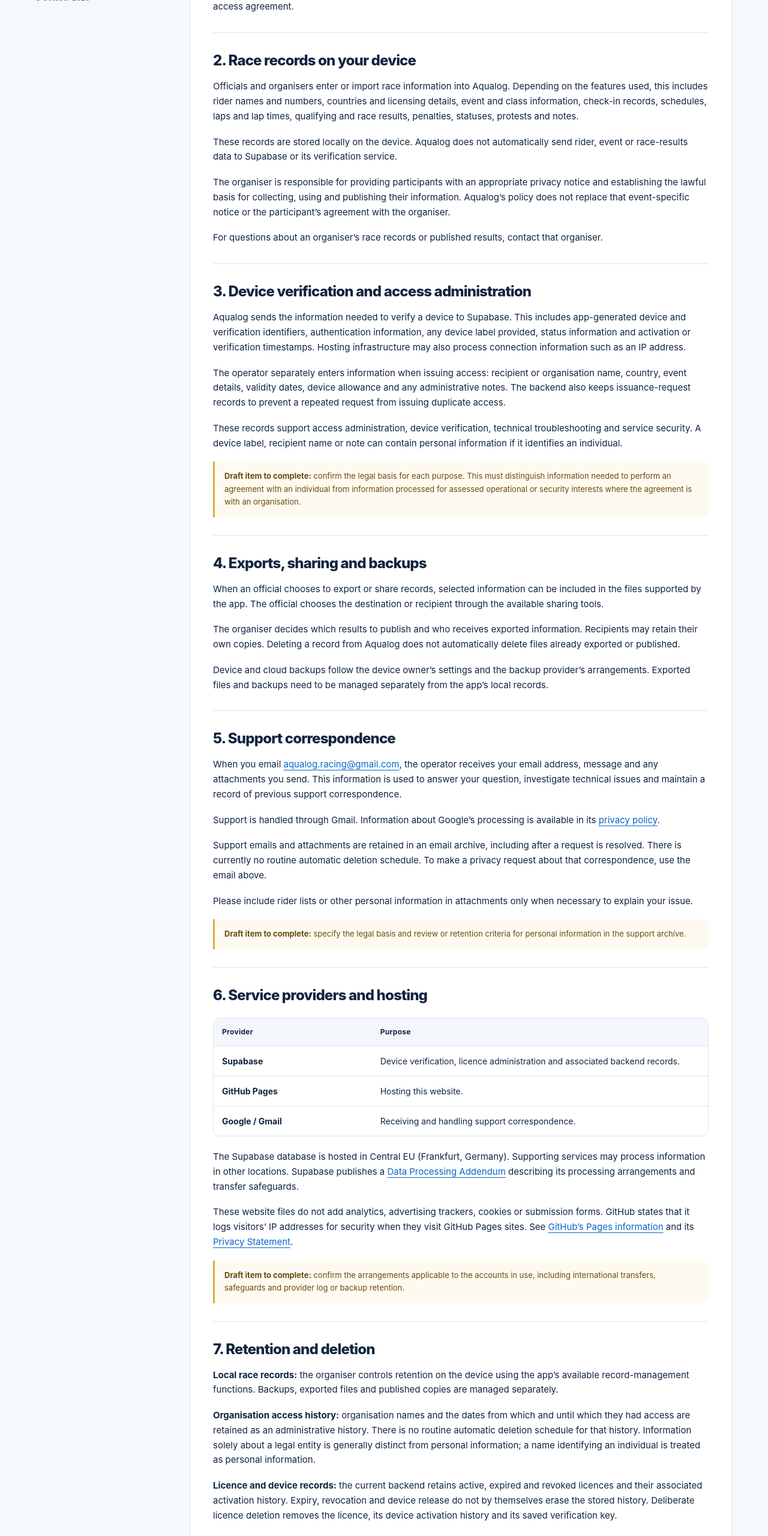
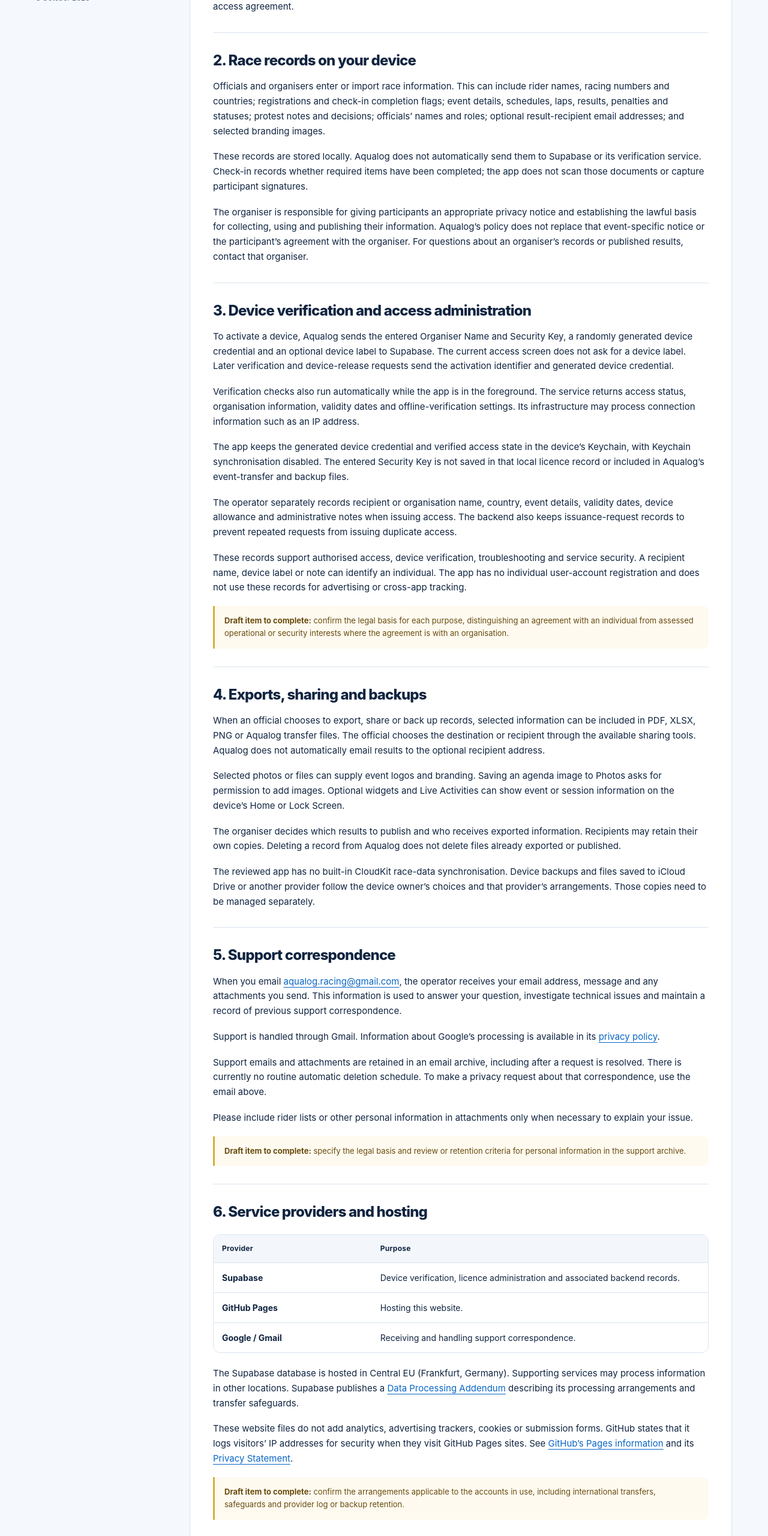
Before and after one commit to aqualog-racing/aqualog-website, a plain HTML site: page privacy.html in a window 1280 px wide. Shown: the part 1000-3560 px from the top of the page at 60% size. Drawn offline with Linux system fonts and the light colour scheme.

Commit message:
Add files via upload

```diff
--- a/privacy.html
+++ b/privacy.html
@@ -191,17 +191,19 @@ body>header,body>footer{flex-shrink:0}
 <p>Tino Hundić operates the verification service and handles support. He is the data controller for personal information processed for those purposes. Event organisers determine how the rider and race records they enter, export or publish are used.</p>
 <p>If a company takes over Aqualog’s operations, this policy will be updated to identify that company and its contact details. Relevant changes will be communicated to affected users.</p>
 <p>Rules for authorised use and the end of an access period are described in the <a href="terms.html">Terms of Use</a> and any separate access agreement.</p></section><section id="race-data"><h2>2. Race records on your device</h2>
-<p>Officials and organisers enter or import race information into Aqualog. Depending on the features used, this includes rider names and numbers, countries and licensing details, event and class information, check-in records, schedules, laps and lap times, qualifying and race results, penalties, statuses, protests and notes.</p>
-<p>These records are stored locally on the device. Aqualog does not automatically send rider, event or race-results data to Supabase or its verification service.</p>
-<p>The organiser is responsible for providing participants with an appropriate privacy notice and establishing the lawful basis for collecting, using and publishing their information. Aqualog’s policy does not replace that event-specific notice or the participant’s agreement with the organiser.</p>
-<p>For questions about an organiser’s race records or published results, contact that organiser.</p></section><section id="verification"><h2>3. Device verification and access administration</h2>
-<p>Aqualog sends the information needed to verify a device to Supabase. This includes app-generated device and verification identifiers, authentication information, any device label provided, status information and activation or verification timestamps. Hosting infrastructure may also process connection information such as an IP address.</p>
-<p>The operator separately enters information when issuing access: recipient or organisation name, country, event details, validity dates, device allowance and any administrative notes. The backend also keeps issuance-request records to prevent a repeated request from issuing duplicate access.</p>
-<p>These records support access administration, device verification, technical troubleshooting and service security. A device label, recipient name or note can contain personal information if it identifies an individual.</p>
-<p class="review-item"><strong>Draft item to complete:</strong> confirm the legal basis for each purpose. This must distinguish information needed to perform an agreement with an individual from information processed for assessed operational or security interests where the agreement is with an organisation.</p></section><section id="sharing"><h2>4. Exports, sharing and backups</h2>
-<p>When an official chooses to export or share records, selected information can be included in the files supported by the app. The official chooses the destination or recipient through the available sharing tools.</p>
-<p>The organiser decides which results to publish and who receives exported information. Recipients may retain their own copies. Deleting a record from Aqualog does not automatically delete files already exported or published.</p>
-<p>Device and cloud backups follow the device owner’s settings and the backup provider’s arrangements. Exported files and backups need to be managed separately from the app’s local records.</p></section><section id="support"><h2>5. Support correspondence</h2>
+<p>Officials and organisers enter or import race information. This can include rider names, racing numbers and countries; registrations and check-in completion flags; event details, schedules, laps, results, penalties and statuses; protest notes and decisions; officials’ names and roles; optional result-recipient email addresses; and selected branding images.</p>
+<p>These records are stored locally. Aqualog does not automatically send them to Supabase or its verification service. Check-in records whether required items have been completed; the app does not scan those documents or capture participant signatures.</p>
+<p>The organiser is responsible for giving participants an appropriate privacy notice and establishing the lawful basis for collecting, using and publishing their information. Aqualog’s policy does not replace that event-specific notice or the participant’s agreement with the organiser. For questions about an organiser’s records or published results, contact that organiser.</p></section><section id="verification"><h2>3. Device verification and access administration</h2>
+<p>To activate a device, Aqualog sends the entered Organiser Name and Security Key, a randomly generated device credential and an optional device label to Supabase. The current access screen does not ask for a device label. Later verification and device-release requests send the activation identifier and generated device credential.</p>
+<p>Verification checks also run automatically while the app is in the foreground. The service returns access status, organisation information, validity dates and offline-verification settings. Its infrastructure may process connection information such as an IP address.</p>
+<p>The app keeps the generated device credential and verified access state in the device’s Keychain, with Keychain synchronisation disabled. The entered Security Key is not saved in that local licence record or included in Aqualog’s event-transfer and backup files.</p>
+<p>The operator separately records recipient or organisation name, country, event details, validity dates, device allowance and administrative notes when issuing access. The backend also keeps issuance-request records to prevent repeated requests from issuing duplicate access.</p>
+<p>These records support authorised access, device verification, troubleshooting and service security. A recipient name, device label or note can identify an individual. The app has no individual user-account registration and does not use these records for advertising or cross-app tracking.</p>
+<p class="review-item"><strong>Draft item to complete:</strong> confirm the legal basis for each purpose, distinguishing an agreement with an individual from assessed operational or security interests where the agreement is with an organisation.</p></section><section id="sharing"><h2>4. Exports, sharing and backups</h2>
+<p>When an official chooses to export, share or back up records, selected information can be included in PDF, XLSX, PNG or Aqualog transfer files. The official chooses the destination or recipient through the available sharing tools. Aqualog does not automatically email results to the optional recipient address.</p>
+<p>Selected photos or files can supply event logos and branding. Saving an agenda image to Photos asks for permission to add images. Optional widgets and Live Activities can show event or session information on the device’s Home or Lock Screen.</p>
+<p>The organiser decides which results to publish and who receives exported information. Recipients may retain their own copies. Deleting a record from Aqualog does not delete files already exported or published.</p>
+<p>The reviewed app has no built-in CloudKit race-data synchronisation. Device backups and files saved to iCloud Drive or another provider follow the device owner’s choices and that provider’s arrangements. Those copies need to be managed separately.</p></section><section id="support"><h2>5. Support correspondence</h2>
 <p>When you email <a href="mailto:aqualog.racing@gmail.com">aqualog.racing@gmail.com</a>, the operator receives your email address, message and any attachments you send. This information is used to answer your question, investigate technical issues and maintain a record of previous support correspondence.</p>
 <p>Support is handled through Gmail. Information about Google’s processing is available in its <a href="https://policies.google.com/privacy">privacy policy</a>.</p>
 <p>Support emails and attachments are retained in an email archive, including after a request is resolved. There is currently no routine automatic deletion schedule. To make a privacy request about that correspondence, use the email above.</p>
@@ -215,15 +217,15 @@ body>header,body>footer{flex-shrink:0}
 <p>The Supabase database is hosted in Central EU (Frankfurt, Germany). Supporting services may process information in other locations. Supabase publishes a <a href="https://supabase.com/legal/customer-resources/data-processing-addendum">Data Processing Addendum</a> describing its processing arrangements and transfer safeguards.</p>
 <p>These website files do not add analytics, advertising trackers, cookies or submission forms. GitHub states that it logs visitors’ IP addresses for security when they visit GitHub Pages sites. See <a href="https://docs.github.com/en/pages/getting-started-with-github-pages/what-is-github-pages#data-collection">GitHub’s Pages information</a> and its <a href="https://docs.github.com/en/site-policy/privacy-policies/github-general-privacy-statement">Privacy Statement</a>.</p>
 <p class="review-item"><strong>Draft item to complete:</strong> confirm the arrangements applicable to the accounts in use, including international transfers, safeguards and provider log or backup retention.</p></section><section id="retention"><h2>7. Retention and deletion</h2>
-<p><strong>Local race records:</strong> the organiser controls retention on the device using the app’s available record-management functions. Backups, exported files and published copies are managed separately.</p>
-<p><strong>Organisation access history:</strong> organisation names and the dates from which and until which they had access are retained as an administrative history. There is no routine automatic deletion schedule for that history. Information solely about a legal entity is generally distinct from personal information; a name identifying an individual is treated as personal information.</p>
-<p><strong>Licence and device records:</strong> the current backend retains active, expired and revoked licences and their associated activation history. Expiry, revocation and device release do not by themselves erase the stored history. Deliberate licence deletion removes the licence, its device activation history and its saved verification key.</p>
-<p><strong>Issuance requests:</strong> administrative request records remain after licence deletion. Their link to the licence is cleared, but the original issuance details and timestamps remain. The reviewed backend defines no scheduled cleanup for these records.</p>
+<p><strong>Local race records:</strong> the organiser manages retention on the device. Some deleted items have a seven-day Recently Deleted recovery window; expired recovery copies are removed when the app’s cleanup runs. Deleting or archiving a rider can leave their information in historical race records and saved result snapshots. Those records, backups and exported or published copies must be managed separately.</p>
+<p><strong>Organisation access history:</strong> organisation names and the dates from which and until which they had access are retained as an administrative history, without a routine automatic deletion schedule. Information solely about a legal entity differs from information identifying an individual.</p>
+<p><strong>Licence and device records:</strong> active, expired and revoked licences and associated activation history are retained. Expiry, revocation and releasing a device’s seat do not erase that history or local race records. In the reviewed administration tools, deliberate licence deletion removes the licence, associated activation records and saved Security Key.</p>
+<p><strong>Issuance requests:</strong> administrative request records remain after licence deletion. Their link to the licence is cleared, but original issuance details and timestamps remain. The reviewed backend defines no scheduled cleanup for these records. Provider logs and backups are separate.</p>
 <p><strong>Support correspondence:</strong> messages and attachments are kept in the support email archive, without a routine automatic deletion schedule.</p>
-<p class="review-item"><strong>Draft item to complete:</strong> establish specific review or retention criteria for personal information in device history, issuance requests and support correspondence. The organisation-name/date archive does not require all associated personal or technical details to be retained for the same period. The published policy must match the actual process.</p></section><section id="rights"><h2>8. Your privacy rights</h2>
+<p class="review-item"><strong>Draft item to complete:</strong> confirm that the reviewed backend matches the deployed service, and establish review or retention criteria for personal information in device history, issuance requests and support correspondence. Keeping an organisation-name/date archive does not require all associated personal or technical details to be kept for the same period.</p></section><section id="rights"><h2>8. Your privacy rights</h2>
 <p>Depending on the processing and applicable law, you may have rights to access, correct or erase personal information, restrict processing, object to processing, or receive a portable copy. These rights apply subject to their legal conditions. Where processing relies on consent, it can be withdrawn without affecting the lawfulness of earlier processing.</p>
 <p>For verification, administrative or support information handled by Tino Hundić, send your request to <a href="mailto:aqualog.racing@gmail.com">aqualog.racing@gmail.com</a>. For rider details or race records held or published by an organiser, contact that organiser.</p>
-<p>You may complain to a data protection authority. In Croatia, this is the <a href="https://azop.hr/">Croatian Personal Data Protection Agency (AZOP)</a>.</p></section><section id="changes"><h2>9. Policy updates</h2>
+<p>You may complain to the competent data protection authority, including the authority in the EU country where you live or work or where an alleged infringement occurred.</p></section><section id="changes"><h2>9. Policy updates</h2>
 <p>This policy will be updated when Aqualog’s operator, data practices or service arrangements change. The published version will show its effective or updated date. Relevant changes will be communicated to affected users.</p></section></article></div></div></div></main><footer><div class="wrap footer-row">
     <div class="footer-brand"><img src="aqualog-logo.png" alt="" width="1024" height="1024" loading="lazy"><div><strong>Aqualog</strong><span>© 2026 Tino Hundić</span></div></div>
     <div class="footer-links"><a href="index.html">Home</a><a href="support.html">Support</a><a href="privacy.html">Privacy policy</a><a href="terms.html">Terms of Use</a></div>
```
Also changed, not shown: terms.html (+10 -10 lines).
